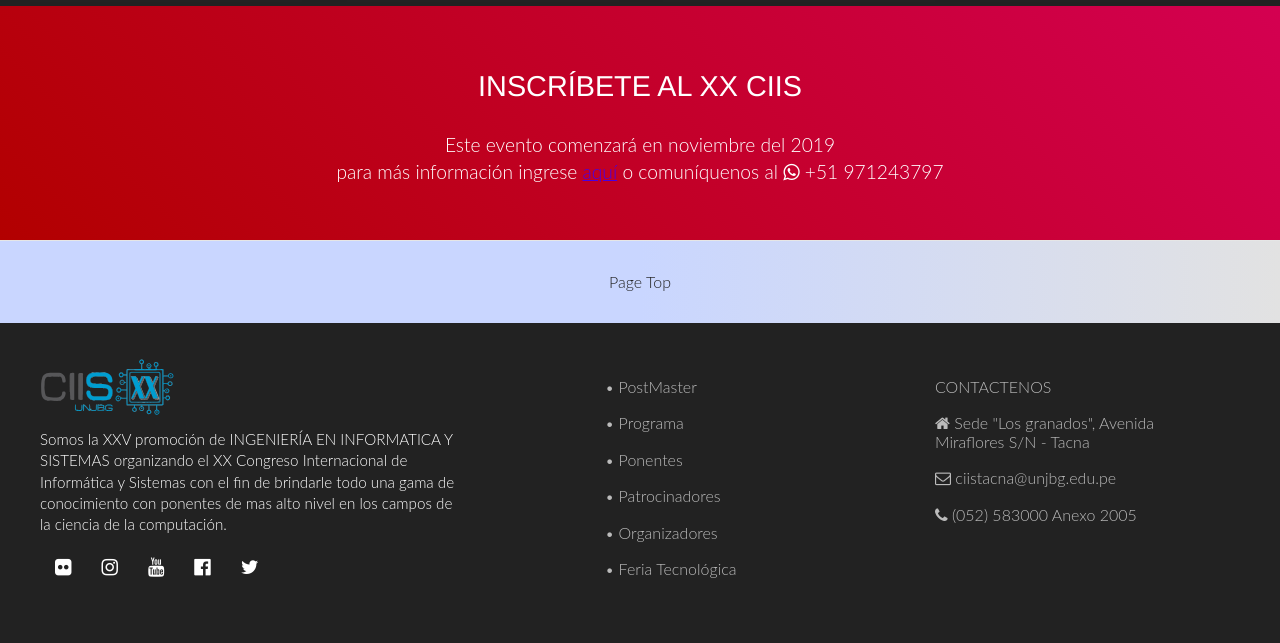
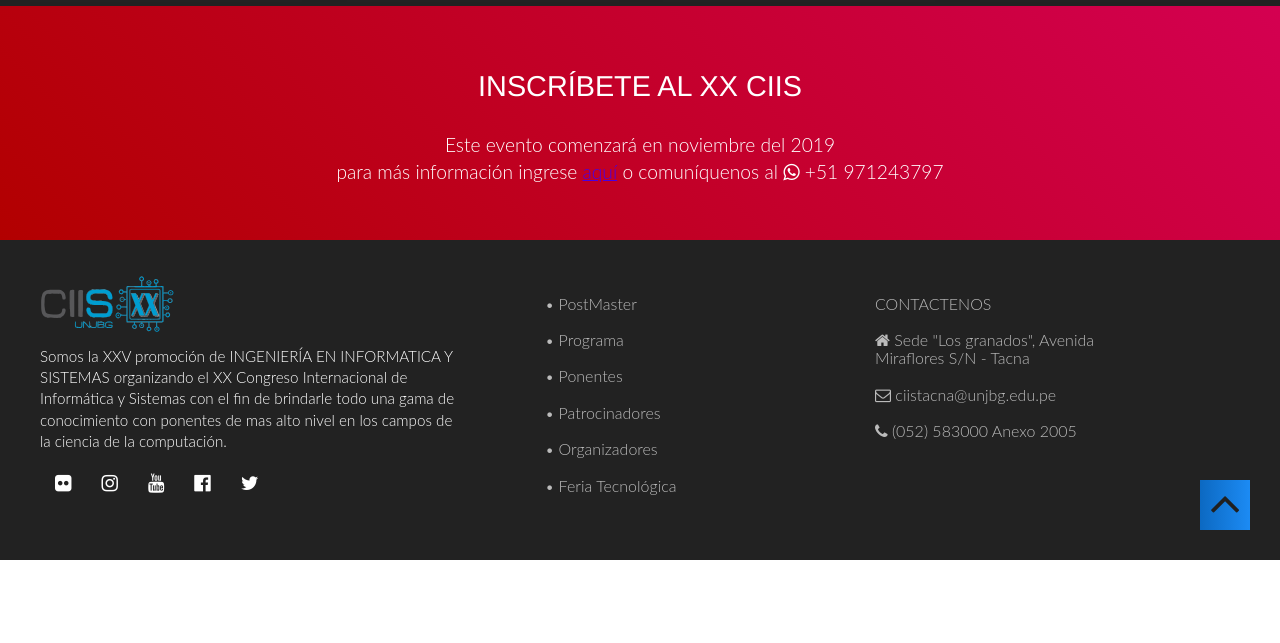
Before and after one commit to Onnichan/2019, a PHP site: page / in a window 1280 px wide. Shown: the part 4027-4670 px from the top of the page. After the commit the page ends 4587 px from the top, so only its background shows below. Run offline with PHP 8.4, Linux system fonts and the light colour scheme; data that the repository does not hold is empty.

Commit message:
Primer commit

```diff
--- a/app/views/Home/HomeView.php
+++ b/app/views/Home/HomeView.php
@@ -118,7 +118,7 @@
 	<link rel="stylesheet" type="text/css" href="src/css/main.min.css">
 	<link rel="stylesheet" type="text/css" href="src/css/main_2.min.css">
 	<link rel="stylesheet" type="text/css" href="src/css/font-awesome.min.css">
-
+	<link rel="stylesheet" type="text/css" href="src/css/main_3.min.css">
 	<style type="text/css">
 		.gm-style {
 			font: 400 11px Roboto, Arial, sans-serif;
@@ -446,9 +446,6 @@
 				</p>
 			</div>
 		</section>
-
-		<a class="page-top bd-light-top bg-white top" href="<?= FOLDER_PATH . '/#top' ?>">Page Top</a>
-
 		<!--
 		<section id="location">
 			<div id="auditorium">
--- a/app/views/foot.php
+++ b/app/views/foot.php
@@ -28,6 +28,6 @@
 					<li><a href="#"><i class="fa fa-phone"></i> (052) 583000 Anexo 2005</a></li>
 				</ul>
 			</nav>
-
+			<a href="#" id="arriba"><span class="fa fa-angle-up icon"></span></a>
 		</div>
 	</footer>
--- /dev/null
+++ b/src/css/main_3.min.css
@@ -0,0 +1,31 @@
+#main-footer{
+  position: relative;
+}
+
+#main-footer .icon {
+  display: inline-block;
+  position: absolute;
+  width: 50px;
+  height: 50px;
+  bottom: 30px;
+  right: 30px;
+  line-height: 45px;
+  text-align: center;
+  border: 0px solid white;
+  /* border-radius: 100%; */
+  background: linear-gradient(to right,#0C69C2,#1C8BF4);
+  font-size: 50px;
+  font-weight: 500;
+  color: #202020;
+  transition: all 1s;
+  -webkit-transition: all 1s;
+  -moz-transition: all 1s;
+  -o-transition: all 1s;
+}
+
+#main-footer .icon:hover{
+  background: linear-gradient(to left,#0C69C2,#1C8BF4);
+  opacity: .7;
+  /* transition: background .8s linear .2s; */
+  /* transition: all .1s; */
+}
```
